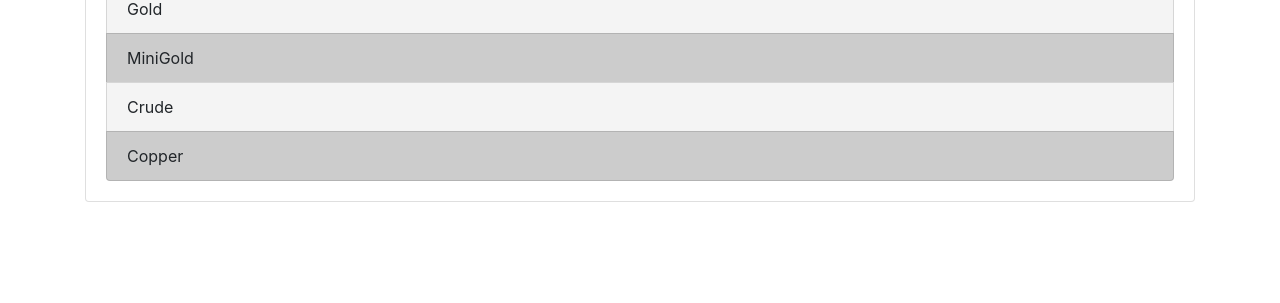
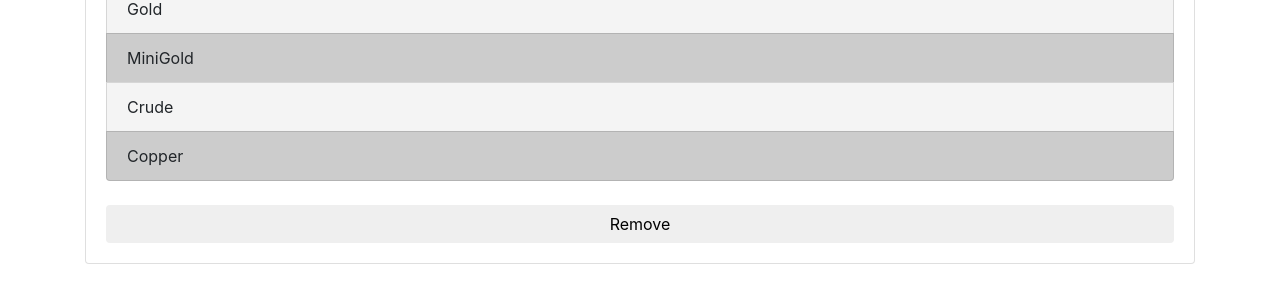
Before and after one commit to vianvianc/ajax_candle, a plain HTML site: page index.html in a window 1280 px wide. Shown: the part 321-624 px from the top of the page. Drawn offline with nearby package versions, Linux system fonts and the light colour scheme.

Commit message:
added dom.js

```diff
--- a/dom.js
+++ b/dom.js
@@ -91,7 +91,7 @@ even[i].style.backgroundColor = '#ccc'; }
 
 
 // TRAVERSING THE DOM //
-//var itemList = document.querySelector('#items');
+//let itemList = document.querySelector('#items');
 // parentNode
 // console.log(itemList.parentNode);
 // itemList.parentNode.style.backgroundColor = '#f4f4f4';
@@ -99,7 +99,7 @@ even[i].style.backgroundColor = '#ccc'; }
 
 // parentElement
 // console.log(itemList.parentElement);
-// itemList.parentElement.style.backgroundColor = '#f4f4f4';
+//itemList.parentElement.style.backgroundColor = '#f4f4f4';
 // console.log(itemList.parentElement.parentElement.parentElement);
 
 // childNodes
@@ -113,7 +113,8 @@ even[i].style.backgroundColor = '#ccc'; }
 // console.log(itemList.firstChild);
 // // firstElementChild
 // console.log(itemList.firstElementChild);
-// itemList.firstElementChild.textContent = 'Hello 1';
+
+//itemList.firstElementChild.textContent = 'Hello 1';
 
 
 // lastChild
@@ -130,7 +131,7 @@ even[i].style.backgroundColor = '#ccc'; }
 // previousSibling
 // console.log(itemList.previousSibling);
 // previousElementSibling
-// console.log(itemList.previousElementSibling);itemList.previousElementSibling.style.color = 'green';
+//console.log(itemList.previousElementSibling);itemList.previousElementSibling.style.color = 'green';
 
 // createElement
 
@@ -160,3 +161,11 @@ console.log(newDiv);
 
 newDiv.style.fontSize = '30px';
 */
+let button = document.getElementById('button').addEventListener('click', buttonClick);
+
+function buttonClick(e){
+    //console.log('Button clicked');
+   /* document.getElementById('header-title').textContent = 'Changed';
+    document.querySelector('#main').style.backgroundColor = '#f4f4f4';*/
+    console.log(e.target.id);
+}
--- a/index.html
+++ b/index.html
@@ -27,6 +27,8 @@
             <li class="list-group-item">Crude</li>
             <li class="list-group-item">Copper</li>
         </ul>
+        <br>
+        <button class= "btn btn dark btn-block" id="button">Remove</button>
     </div>
 </div>
 
```
